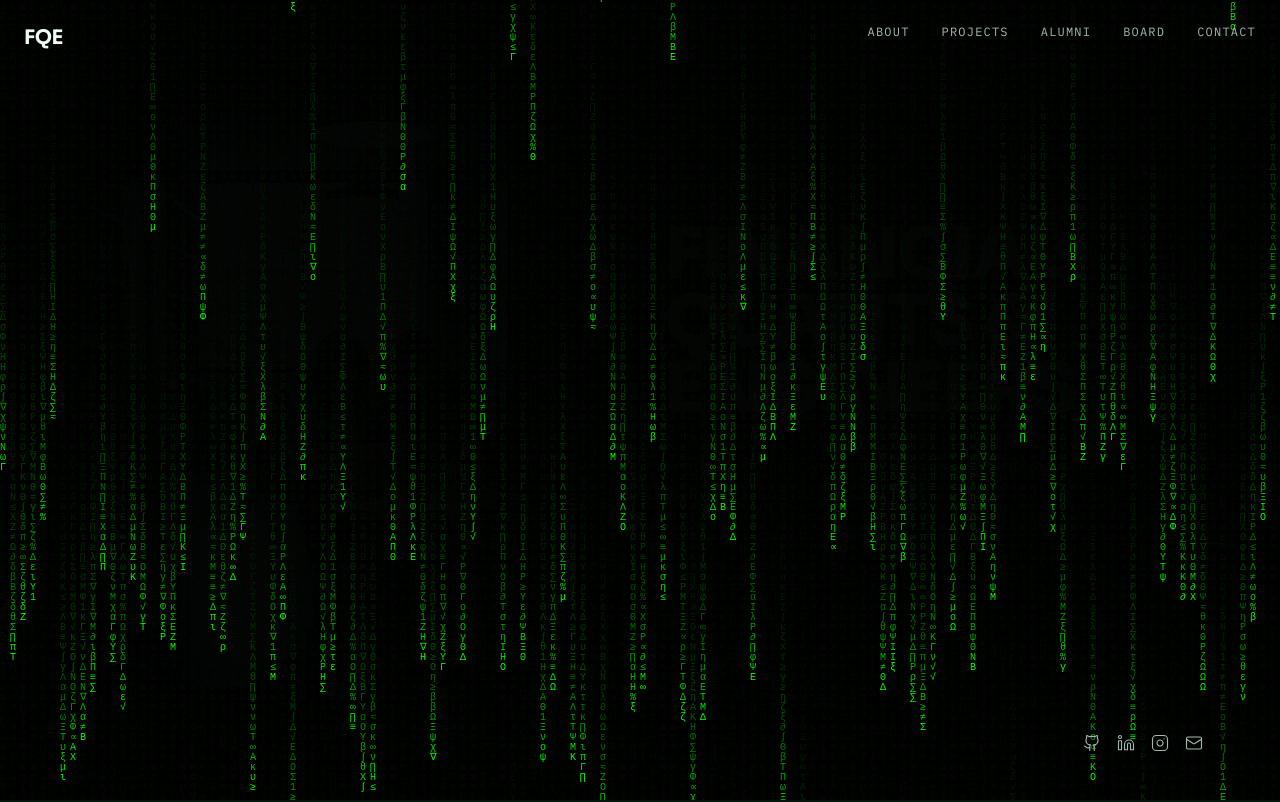
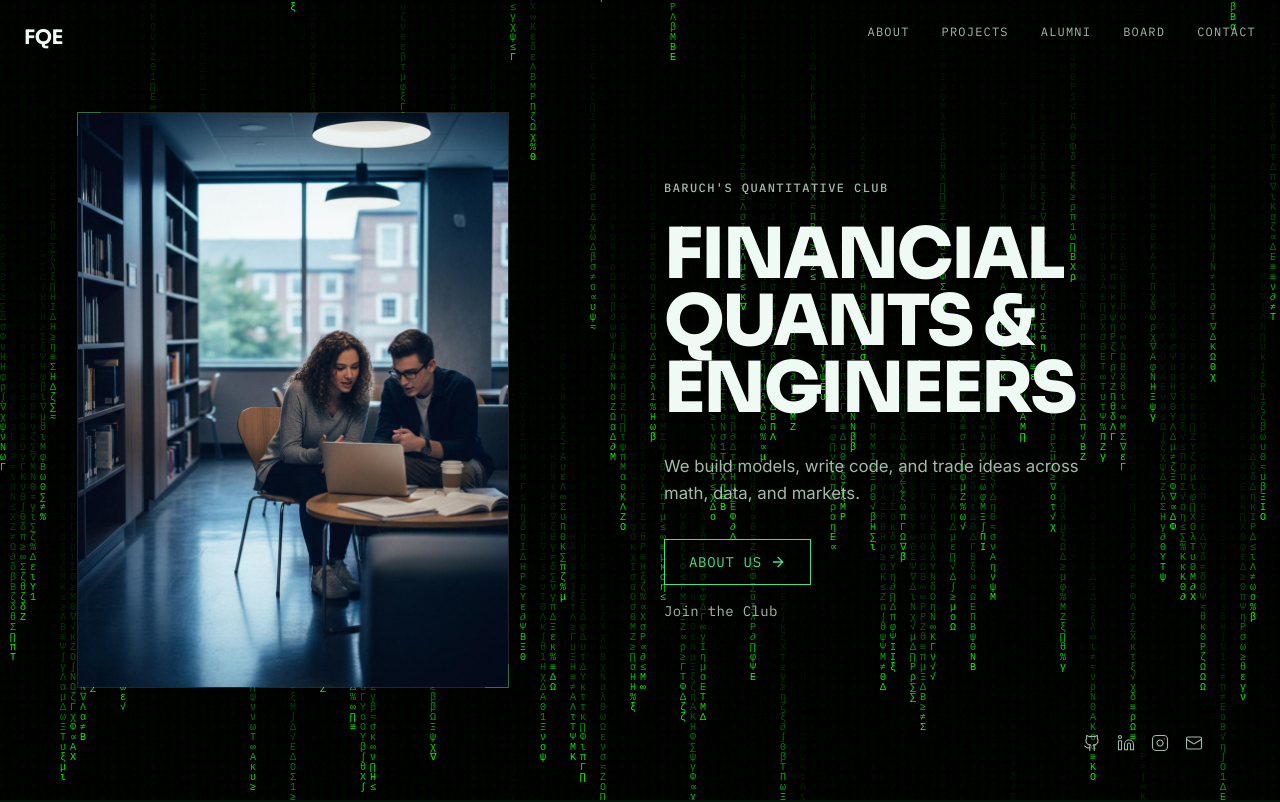
Before and after one commit to LifeDisparity/LifeDisparity.github.io, a React (Vite) app: page / in a window 1280 px wide. Shown: the top 802 px of the page. Built offline with nearby package versions, Linux system fonts and the light colour scheme.

Commit message:
Fix hero text layering over matrix canvas

```diff
--- a/src/sections/HeroSection.tsx
+++ b/src/sections/HeroSection.tsx
@@ -78,7 +78,7 @@
       />
       <div className="vignette" />
 
-      <div className="relative z-0 w-full px-[6vw] py-[14vh] grid grid-cols-1 lg:grid-cols-2 gap-12 items-center">
+      <div className="relative z-20 w-full px-[6vw] py-[14vh] grid grid-cols-1 lg:grid-cols-2 gap-12 items-center">
         {/* Left Photo Panel */}
         <div className="photo-frame aspect-[3/4] max-h-[72vh]">
           <img
```
